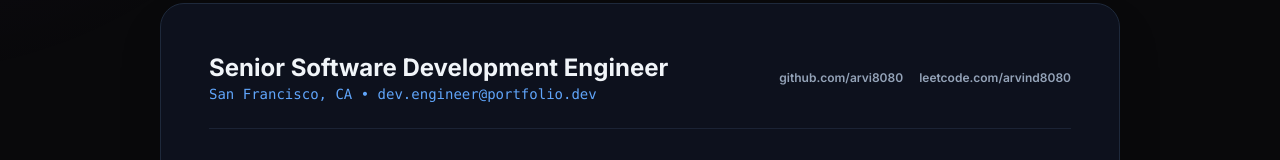
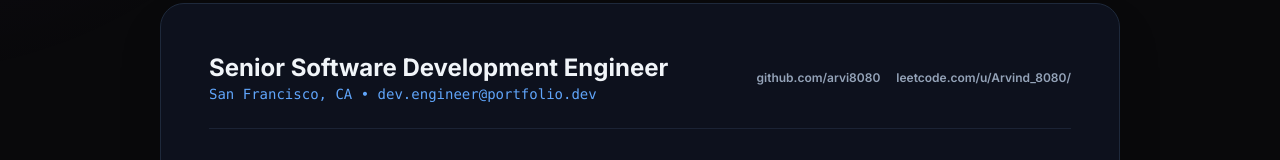
Before and after one commit to arvi8080/Portfolios, a Next.js app: page /resume in a window 1280 px wide. Shown: the part 296-456 px from the top of the page. Built offline with nearby package versions, Linux system fonts and the light colour scheme; no server answers; the database is empty.

Commit message:
Updated portfolio

```diff
--- a/app/(public)/contact/page.tsx
+++ b/app/(public)/contact/page.tsx
@@ -159,7 +159,7 @@ export default function ContactPage() {
                 </div>
                 <div>
                   <div className="font-semibold text-slate-400 uppercase text-[10px]">Email</div>
-                  <div className="text-sm font-medium text-slate-200">dev.engineer@portfolio.dev</div>
+                  <div className="text-sm font-medium text-slate-200">arvindprajapatijan86@gmail.com</div>
                 </div>
               </div>
 
@@ -169,7 +169,7 @@ export default function ContactPage() {
                 </div>
                 <div>
                   <div className="font-semibold text-slate-400 uppercase text-[10px]">Location</div>
-                  <div className="text-sm font-medium text-slate-200">San Francisco, CA / Open to Remote</div>
+                  <div className="text-sm font-medium text-slate-200">Mumbai / Open to Work</div>
                 </div>
               </div>
             </div>
@@ -186,7 +186,7 @@ export default function ContactPage() {
                   <Github className="h-4 w-4" /> GitHub
                 </a>
                 <a
-                  href="https://linkedin.com"
+                  href="https://www.linkedin.com/in/arvind-prajapati-4b6689296/"
                   target="_blank"
                   rel="noreferrer"
                   className="flex items-center gap-2 px-4 py-2 rounded-xl bg-slate-800 text-slate-200 hover:text-blue-400 text-xs font-semibold transition"
--- a/app/(public)/page.tsx
+++ b/app/(public)/page.tsx
@@ -212,7 +212,7 @@ export default function HomePage() {
                 <Linkedin className="h-3.5 w-3.5" /> LinkedIn
               </a>
               <a
-                href="https://leetcode.com/arvind8080"
+                href="https://leetcode.com/u/Arvind_8080/"
                 target="_blank"
                 rel="noreferrer"
                 className="flex items-center gap-1.5 px-3 py-1.5 rounded-xl bg-[#18181B] border border-[#27272A] hover:text-amber-400 hover:border-amber-500/40 transition"
--- a/app/(public)/resume/page.tsx
+++ b/app/(public)/resume/page.tsx
@@ -94,7 +94,7 @@ export default function ResumePage() {
           </div>
           <div className="flex gap-4 text-xs font-semibold text-slate-400">
             <span>github.com/arvi8080</span>
-            <span>leetcode.com/arvind8080</span>
+            <span>leetcode.com/u/Arvind_8080/</span>
           </div>
         </div>
 
--- a/app/api/leetcode/route.ts
+++ b/app/api/leetcode/route.ts
@@ -1,7 +1,7 @@
 import { NextResponse } from 'next/server';
 
 export async function GET() {
-  const username = process.env.LEETCODE_USERNAME || 'arvind8080';
+  const username = process.env.LEETCODE_USERNAME || 'Arvind_8080';
   try {
     const res = await fetch(`https://leetcode.com/u/Arvind_8080//${username}`, {
       next: { revalidate: 3600 },
--- a/components/Footer.tsx
+++ b/components/Footer.tsx
@@ -45,7 +45,7 @@ export default function Footer() {
               <Linkedin className="h-5 w-5" />
             </a>
             <a
-              href="https://leetcode.com/arvind8080"
+              href="https://leetcode.com/u/Arvind_8080/"
               target="_blank"
               rel="noreferrer"
               className="text-slate-400 hover:text-amber-400 transition"
--- a/lib/seed-data.ts
+++ b/lib/seed-data.ts
@@ -217,7 +217,7 @@ export const INITIAL_ACHIEVEMENTS: IAchievement[] = [
     organization: 'LeetCode & GeeksforGeeks',
     date: '2025-12',
     description: 'Solved over 550+ competitive programming challenges in C++, Java, and TypeScript.',
-    link: 'https://leetcode.com/arvind8080',
+    link: 'https://leetcode.com/u/Arvind_8080/',
   },
   {
     id: 'achieve-2',
@@ -249,7 +249,7 @@ export const INITIAL_RESUME: IResume = {
 };
 
 export const INITIAL_SEO: ISEO = {
-  metaTitle: 'Arvind Prajapati | Software Engineer & Computer Engineering Student',
+  metaTitle: 'Arvind Prajapati | Junior Developer Intern & Computer Engineering Student',
   metaDescription: 'Portfolio of Arvind Prajapati, a final-year Computer Engineering student & Software Engineer specializing in Next.js 15, ASP.NET Core, TypeScript, Cloud Native, and AI systems.',
   keywords: ['Arvind Prajapati', 'Software Engineer', 'Full Stack Developer', 'Computer Engineering', 'Next.js 15', 'ASP.NET Core', 'TypeScript', 'MongoDB'],
   ogImage: 'https://images.unsplash.com/photo-1555066931-4365d14bab8c?w=1200&auto=format&fit=crop&q=80',
@@ -260,7 +260,7 @@ export const INITIAL_SEO: ISEO = {
 export const INITIAL_SOCIAL_LINKS: ISocialLink[] = [
   { platform: 'GitHub', url: 'https://github.com/arvi8080', username: 'arvi8080', iconName: 'Github' },
   { platform: 'LinkedIn', url: 'https://www.linkedin.com/in/arvind-prajapati-4b6689296/', username: 'arvind-prajapati-4b6689296', iconName: 'Linkedin' },
-  { platform: 'LeetCode', url: 'https://leetcode.com/octocat', username: 'octocat', iconName: 'Code2' },
+  { platform: 'LeetCode', url: 'https://leetcode.com/u/Arvind_8080/', username: 'Arvind_8080', iconName: 'Code2' },
   { platform: 'Codeforces', url: 'https://codeforces.com/profile/tourist', username: 'tourist', iconName: 'Trophy' },
   { platform: 'GeeksforGeeks', url: 'https://geeksforgeeks.org/user/octocat', username: 'octocat', iconName: 'Terminal' },
   { platform: 'HackerRank', url: 'https://hackerrank.com/octocat', username: 'octocat', iconName: 'Award' },
@@ -268,7 +268,7 @@ export const INITIAL_SOCIAL_LINKS: ISocialLink[] = [
 
 export const INITIAL_CODING_PROFILES: ICodingProfiles = {
   leetcode: {
-    username: 'arvind8080',
+    username: 'Arvind_8080',
     totalSolved: 350,
     easySolved: 140,
     mediumSolved: 170,
```
